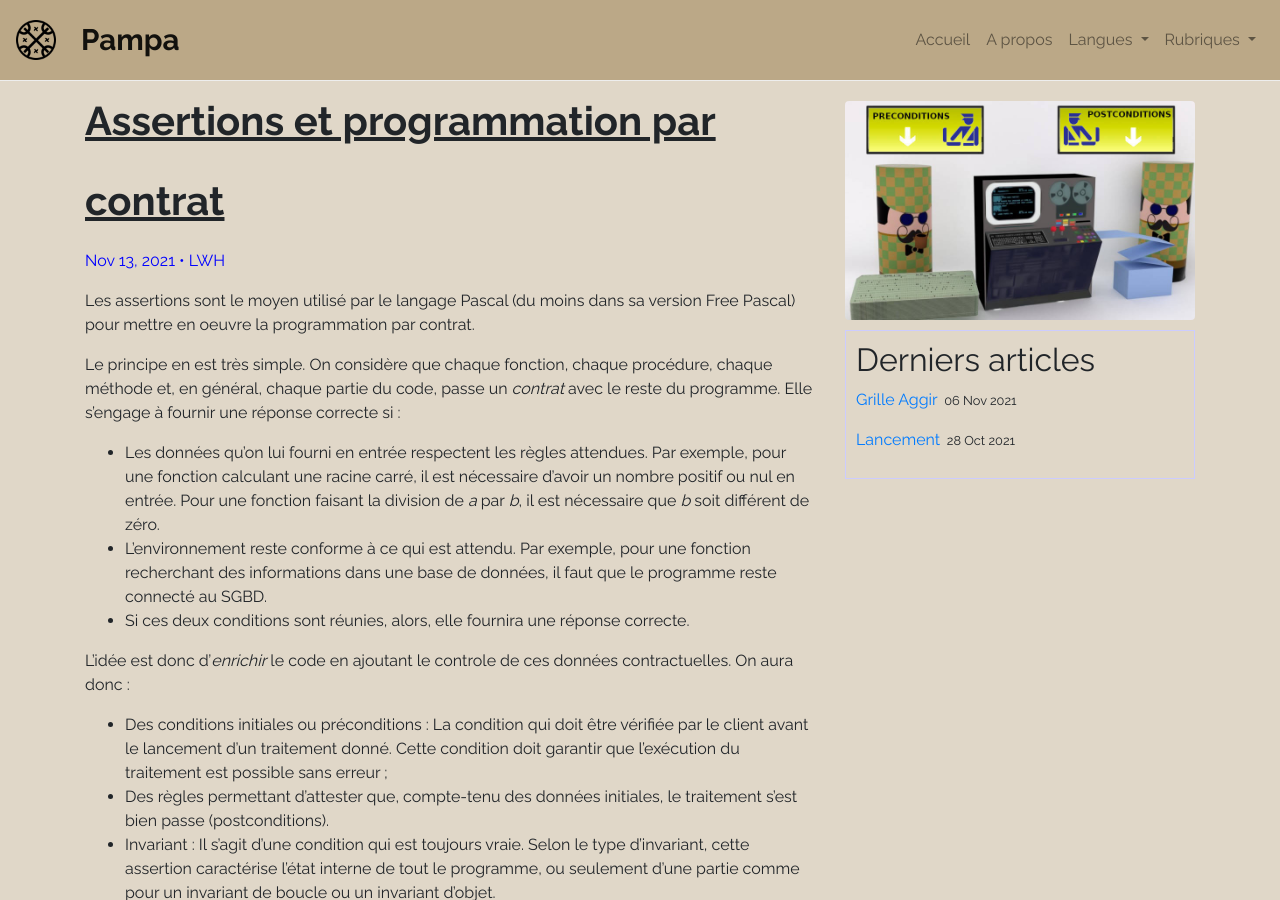
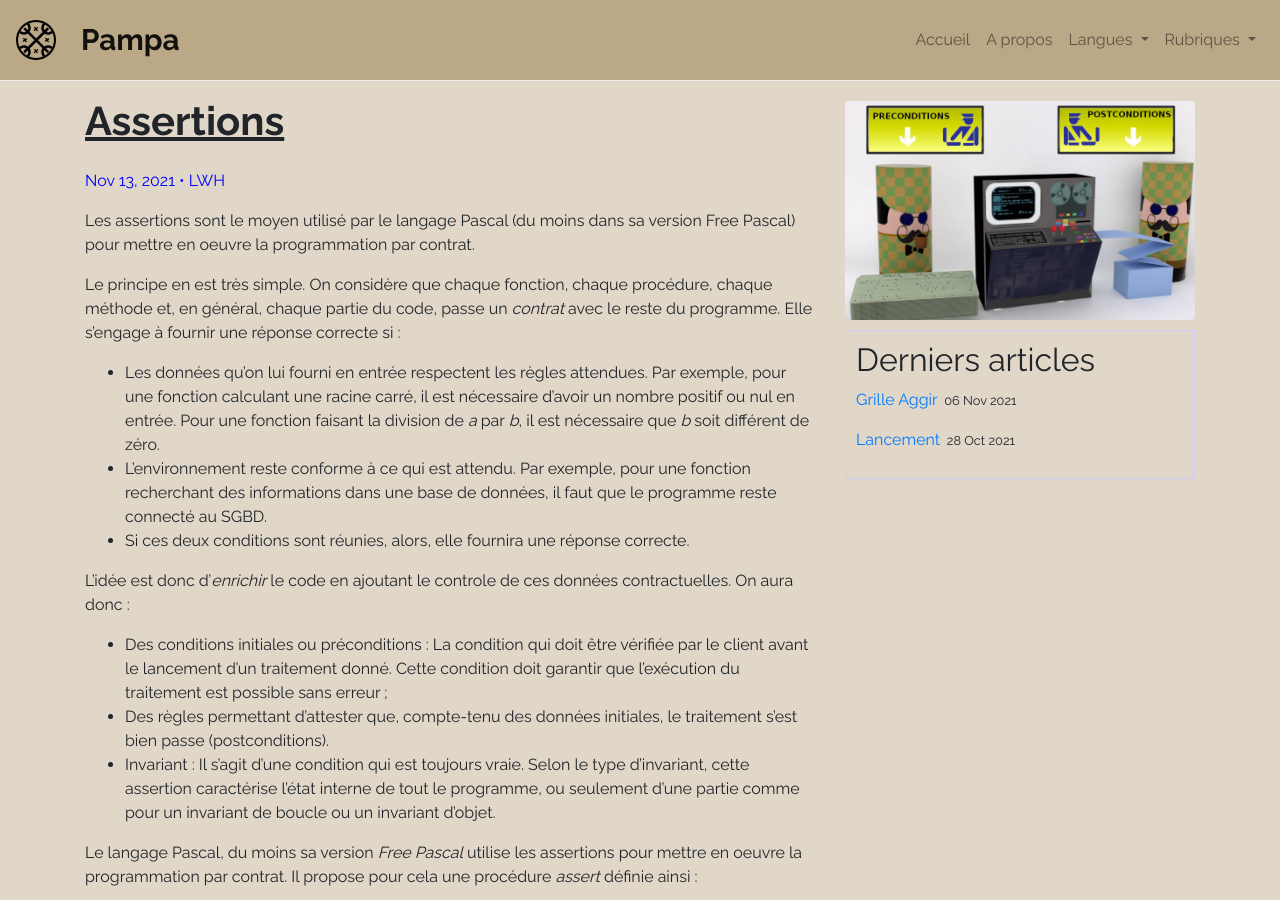
Before and after one commit to LWH-21/Pampa, a Jekyll site: the page built from docs/_posts/2021-11-13-assertions.md, in a window 1280 px wide and 900 px high. Built offline with Jekyll 4.4.1, drawn with Linux system fonts in a browser that asks for light colours; some of the changed text lies outside the part shown.

Commit message:
Update 2021-11-13-assertions.md

```diff
--- a/docs/_posts/2021-11-13-assertions.md
+++ b/docs/_posts/2021-11-13-assertions.md
@@ -1,6 +1,6 @@
 ---
 layout: post
-title:  "Assertions et programmation par contrat"
+title:  "Assertions"
 description: "Emploi des assertions en pascal et programmation par contrat"
 image: /images/2021-11-13-assertions.jpg
 date:   2021-11-13
```
Also changed, not shown: other parts of docs/_posts/2021-11-13-assertions.md (+1 -1 lines).
